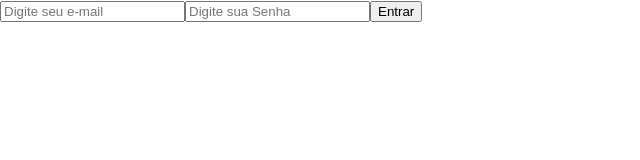
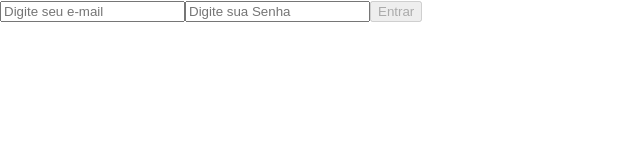
Before and after one commit to GustavoLemes97/project-trybewallet, a React (Create React App) app: page / in a window 1280 px wide. Shown: the top 160 px of the page, without its empty margins (0-640 px from the left). Built offline with nearby package versions, Linux system fonts and the light colour scheme.

Commit message:
Requisito 2

```diff
--- a/src/App.js
+++ b/src/App.js
@@ -4,9 +4,9 @@ import Login from './pages/Login';
 
 function App() {
   return (
-  <Switch>
-    <Route exact path="/" component={ Login } />
-  </Switch>);
+    <Switch>
+      <Route exact path="/" component={ Login } />
+    </Switch>);
 }
 
 export default App;
--- /dev/null
+++ b/src/components/FormsLogin.jsx
@@ -0,0 +1,30 @@
+import React from 'react';
+import { Link } from 'react-router-dom';
+
+class FormsLogin extends React.Component {
+  render() {
+    const { handleChangeEmail, handleChangePassword, isDisabled } = this.props;
+
+    return (
+      <form>
+        <input
+          data-testid="email-input"
+          type="email"
+          placeholder="Digite seu e-mail"
+          onChange={ handleChangeEmail }
+        />
+        <input
+          data-testid="password-input"
+          type="password"
+          placeholder="Digite sua Senha"
+          onChange={ handleChangePassword }
+        />
+        <Link to="/carteira">
+          <button type="button" disabled={ isDisabled }>Entrar</button>
+        </Link>
+      </form>
+    );
+  }
+}
+
+export default FormsLogin;
--- a/src/pages/Login.js
+++ b/src/pages/Login.js
@@ -1,13 +1,48 @@
 import React from 'react';
+import FormsLogin from '../components/FormsLogin';
 
 class Login extends React.Component {
+  constructor() {
+    super();
+    this.state = {
+      isEmailValid: false,
+      isPasswordValid: false,
+    };
+
+    this.handleChangeEmail = this.handleChangeEmail.bind(this);
+    this.handleChangePassword = this.handleChangePassword.bind(this);
+  }
+
+  handleChangeEmail({ target: { value } }) {
+    const email = value;
+    const regTest = /[a-zA-Z0-9]+[.]?([a-zA-Z0-9]+)?[@][a-z]{3,9}[.][a-z]{2,5}/g;
+    const resultTest = regTest.test(email);
+
+    this.setState({ isEmailValid: resultTest });
+  }
+
+  handleChangePassword({ target: { value } }) {
+    const password = value;
+    const passwordMinLength = 6;
+
+    if (password.length >= passwordMinLength) {
+      this.setState({ isPasswordValid: true });
+    } else {
+      this.setState({ isPasswordValid: false });
+    }
+  }
+
   render() {
+    const { isEmailValid, isPasswordValid } = this.state;
+
+    const isDisabled = !(isEmailValid && isPasswordValid);
+
     return (
-      <form>
-        <input data-testid="email-input" type="email" placeholder="Digite seu e-mail" />
-        <input data-testid="password-input" type="password" placeholder="Digite sua Senha" />
-        <button type="submit">Entrar</button>
-      </form>
+      <FormsLogin
+        handleChangeEmail={ this.handleChangeEmail }
+        handleChangePassword={ this.handleChangePassword }
+        isDisabled={ isDisabled }
+      />
     );
   }
 }
--- a/src/reducers/index.js
+++ b/src/reducers/index.js
@@ -1,7 +1,7 @@
+import { combineReducers } from 'redux';
 import user from './user';
 import wallet from './wallet';
-import { combineReducers } from "redux";
 
-const rootReducer = combineReducers({ user, wallet })
+const rootReducer = combineReducers({ user, wallet });
 
 export default rootReducer;
--- a/src/reducers/user.js
+++ b/src/reducers/user.js
@@ -1 +1,11 @@
 // Esse reducer será responsável por tratar as informações da pessoa usuária
+const INITIAL_STATE = {};
+
+function user(state = INITIAL_STATE, action) {
+  switch (action.type) {
+  default:
+    return state;
+  }
+}
+
+export default user;
```
Also changed, not shown: src/store/index.js (+6 -6 lines).
